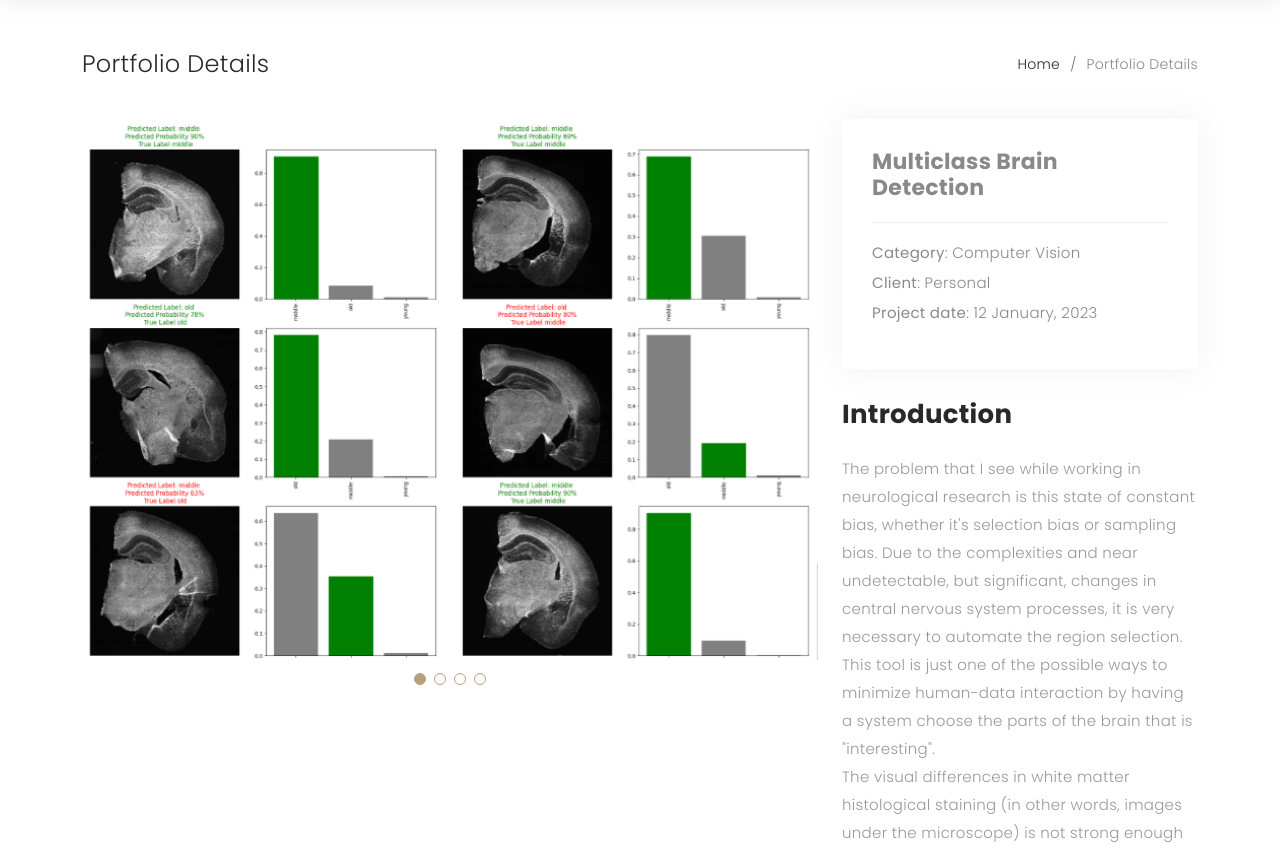
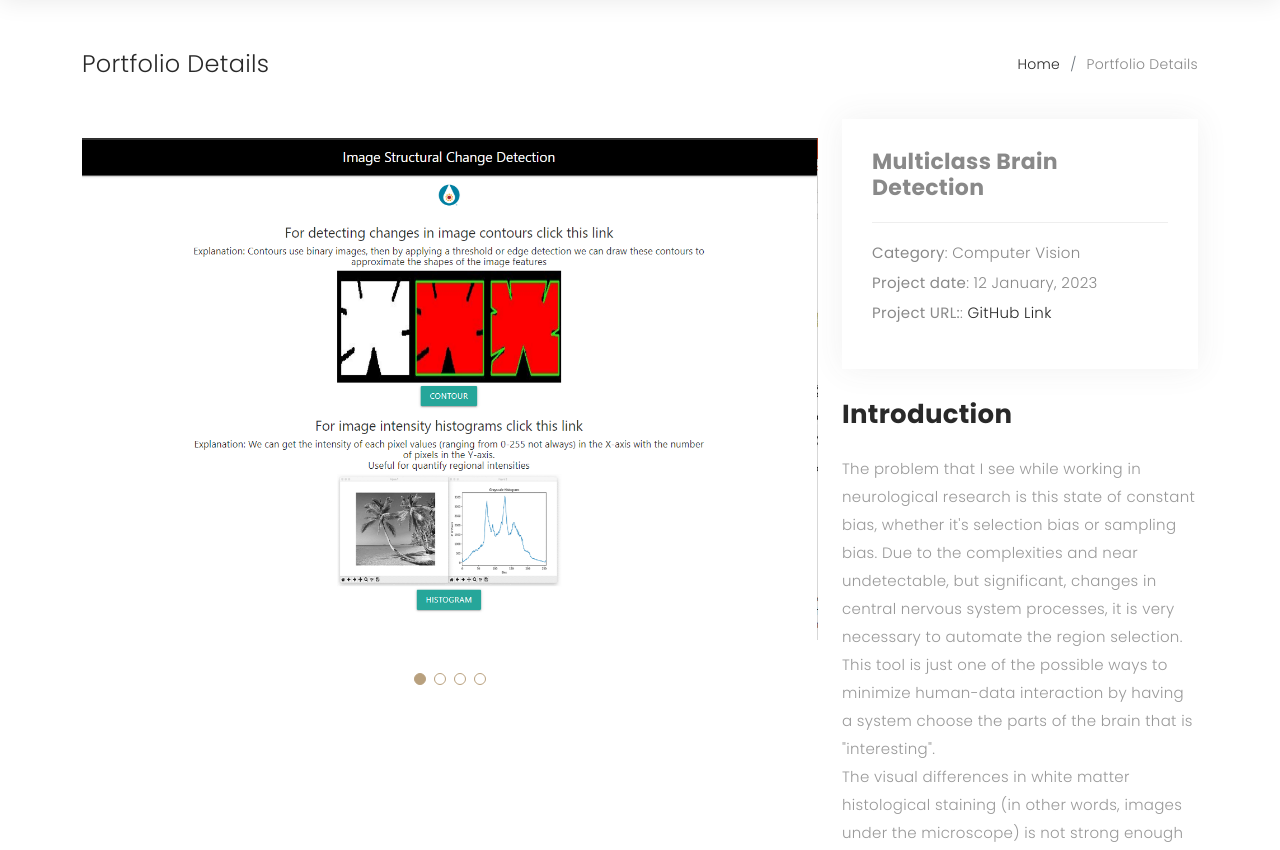
Before and after one commit to johnnys7n/PortfolioWebsite, a Flask app: page /whitematterdetection.html in a window 1280 px wide. Shown: the part 70-920 px from the top of the page. Run offline with Flask 3, Linux system fonts and the light colour scheme; some libraries are stand-ins or nearby versions; some web fonts are replaced.

Commit message:
uploading new link

```diff
--- a/templates/whitematterdetection.html
+++ b/templates/whitematterdetection.html
@@ -103,14 +103,15 @@
             <div class="portfolio-details-slider swiper">
               <div class="swiper-wrapper align-items-center">
 
-                <div class="swiper-slide">
-                  <img src="./static/img/portfolio/brain_detect_1.png" alt="">
-                </div>
+
                 <div class="swiper-slide">
                   <img src="./static/img/portfolio/cv_homepage.png" alt="">
                 </div>
                 <div class="swiper-slide">
                   <img src="./static/img/portfolio/brain_myelin_image.webp" alt="">
+                </div>
+                <div class="swiper-slide">
+                  <img src="./static/img/portfolio/brain_detect_1.png" alt="">
                 </div>
                 <div class="swiper-slide">
                   <img src="./static/img/portfolio/whitematter1.png" alt="">
@@ -126,8 +127,9 @@
               <h3>Multiclass Brain Detection</h3>
               <ul>
                 <li><strong>Category</strong>: Computer Vision</li>
-                <li><strong>Client</strong>: Personal</li>
                 <li><strong>Project date</strong>: 12 January, 2023</li>
+                <li><strong>Project URL:</strong>: <a
+                    href="https://github.com/johnnys7n/Multiclass-Brain-Detection-Tool">GitHub Link</a></li>
               </ul>
             </div>
             <div class="portfolio-description">
```
